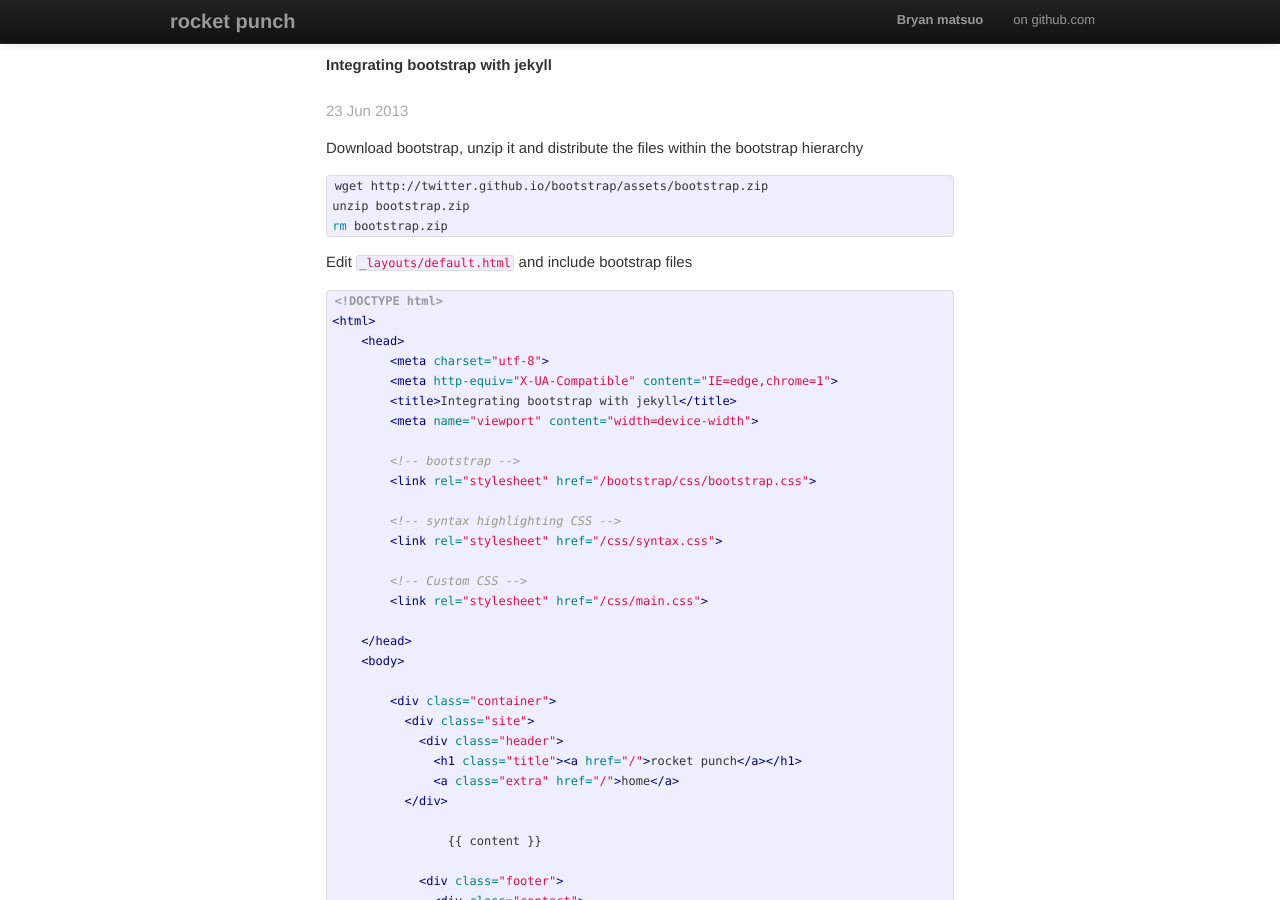
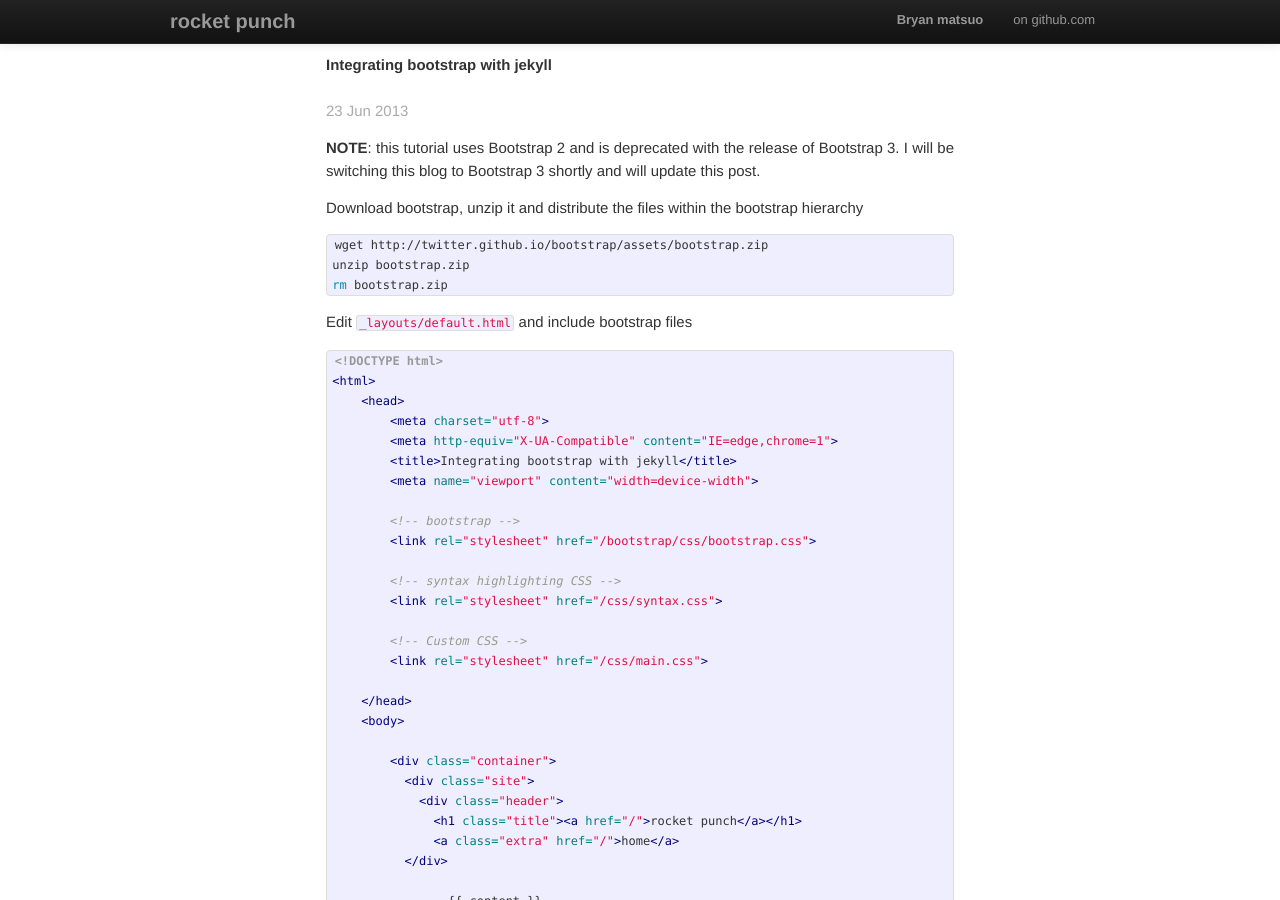
Before and after one commit to bmatsuo/bmatsuo.github.io, a Jekyll site: the page built from _posts/2013-06-23-integrating-bootstrap-and-jekyll.markdown, in a window 1280 px wide and 900 px high. Built offline with Jekyll 4.4.1, drawn with Linux system fonts in a browser that asks for light colours.

Commit message:
update posts

```diff
--- a/_posts/2013-06-23-integrating-bootstrap-and-jekyll.markdown
+++ b/_posts/2013-06-23-integrating-bootstrap-and-jekyll.markdown
@@ -2,8 +2,12 @@
 layout: post
 title:  "Integrating bootstrap with jekyll"
 date:   2013-06-23 16:51:13
-categories: jekyll update
+categories: jekyll bootstrap
 ---
+
+**NOTE**: this tutorial uses Bootstrap 2 and is deprecated with the release of
+Bootstrap 3. I will be switching this blog to Bootstrap 3 shortly and will update
+this post.
 
 Download bootstrap, unzip it and distribute the files within the bootstrap hierarchy
 
```
Also changed, not shown: _posts/2013-10-12-oh-thats-what-xml-is-for.markdown (renamed from _posts/2012-10-12-oh-thats-what-xml-is-for.markdown).
